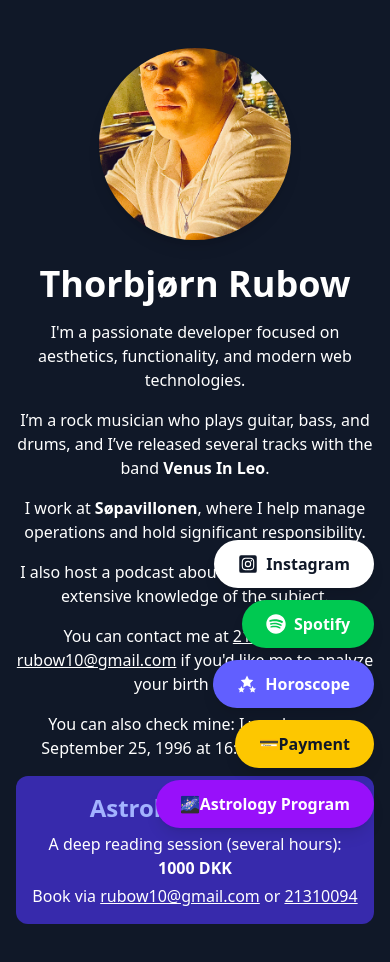
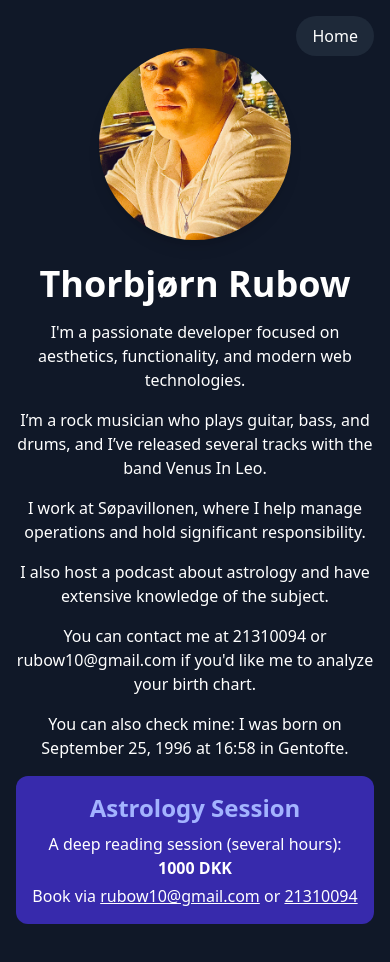
Before and after one commit to rubow10/TB-Rubow, a Next.js app: page / in a window 390 px wide. Shown: the top 962 px of the page. Built offline with nearby package versions, Linux system fonts and the light colour scheme.

Commit message:
mobilehome

```diff
--- a/src/app/page.js
+++ b/src/app/page.js
@@ -1,6 +1,6 @@
 "use client";
 
-import { useEffect, useRef } from "react";
+import { useEffect, useRef, useState } from "react";
 import gsap from "gsap";
 import { FaInstagramSquare, FaSpotify } from "react-icons/fa";
 import { GiStarsStack } from "react-icons/gi";
@@ -10,6 +10,7 @@ export default function HomePage() {
   const headingRef = useRef(null);
   const imageRef = useRef(null);
   const sessionRef = useRef(null);
+  const [showButtons, setShowButtons] = useState(false);
 
   useEffect(() => {
     gsap.from(imageRef.current, {
@@ -46,8 +47,66 @@ export default function HomePage() {
     });
   }, []);
 
+  const buttons = [
+    {
+      label: "Instagram",
+      href: "https://www.instagram.com/thorbjornrubow/",
+      className: "bg-white text-gray-900 hover:bg-gray-200",
+      icon: <FaInstagramSquare className="w-5 h-5" />,
+    },
+    {
+      label: "Spotify",
+      href: "https://open.spotify.com/artist/6p9Kfwl2J5Paojnvw6veAr",
+      className: "bg-green-500 text-white hover:bg-green-600",
+      icon: <FaSpotify className="w-5 h-5" />,
+    },
+    {
+      label: "Horoscope",
+      href: "https://horoscopes.astro-seek.com/calculate-birth-chart-horoscope-online/?minor_150=on&minor_45=on&minor_30=on&minor_135=on&minor_72=on&minor_144=on&hid_fortune_check=on&hid_vertex_check=on&hid_chiron_check=on&hid_lilith_check=on&hid_uzel_check=on&hid_fortune_asp=on&hid_vertex_asp=on&hid_chiron_asp=on&hid_lilith_asp=on&hid_uzel_asp=on&hid_asc_asp=on&nick=Thorbjørn%20Rubow&narozeni_den=25&narozeni_mesic=9&narozeni_rok=1996&narozeni_hodina=16&narozeni_minuta=58",
+      className: "bg-indigo-500 text-white hover:bg-indigo-600",
+      icon: <GiStarsStack className="w-5 h-5" />,
+    },
+    {
+      label: "Payment",
+      href: "/pay",
+      className: "bg-yellow-400 text-gray-900 hover:bg-yellow-300",
+      icon: <>💳</>,
+    },
+    {
+      label: "Astrology Program",
+      href: "/zodiac",
+      className: "bg-purple-600 text-white hover:bg-purple-500",
+      icon: <>🌌</>,
+    },
+  ];
+
   return (
     <main className="min-h-screen bg-gray-900 text-white flex flex-col justify-center items-center px-4 py-12 relative">
+      {/* Toggle Button - visible only on small screens */}
+      <button
+        className="fixed top-4 right-4 z-50 bg-gray-800 text-white px-4 py-2 rounded-full md:hidden"
+        onClick={() => setShowButtons(!showButtons)}
+      >
+        {showButtons ? "Home" : "Home"}
+      </button>
+
+      {/* Buttons */}
+      <div className={`fixed bottom-4 right-4 z-40 flex flex-col gap-3 items-end transition-all duration-300 ${showButtons ? "opacity-100" : "opacity-0 pointer-events-none"} md:opacity-100 md:pointer-events-auto`}>
+        {buttons.map((button, i) => (
+          <a
+            key={i}
+            href={button.href}
+            target={button.href.startsWith("http") ? "_blank" : undefined}
+            rel={button.href.startsWith("http") ? "noopener noreferrer" : undefined}
+            className={`flex items-center gap-2 px-6 py-3 font-semibold rounded-full shadow-lg transition ${button.className}`}
+          >
+            {button.icon}
+            {button.label}
+          </a>
+        ))}
+      </div>
+
+      {/* Content */}
       <img
         ref={imageRef}
         src="/tb.jpg"
@@ -72,27 +131,7 @@ export default function HomePage() {
           ref={(el) => (textRefs.current[index] = el)}
           className="text-md md:text-lg text-center max-w-2xl mb-4"
         >
-          {text.includes("Venus In Leo") ? (
-            <>
-              I’m a rock musician who plays guitar, bass, and drums, and I’ve released several tracks with the band <strong>Venus In Leo</strong>.
-            </>
-          ) : text.includes("Søpavillonen") ? (
-            <>
-              I work at <strong>Søpavillonen</strong>, where I help manage operations and hold significant responsibility.
-            </>
-          ) : text.includes("podcast") ? (
-            <>
-              I also host a podcast about astrology and have extensive knowledge of the subject.
-            </>
-          ) : text.includes("21310094") ? (
-            <>
-              You can contact me at{" "}
-              <a href="tel:21310094" className="underline">21310094</a> or{" "}
-              <a href="mailto:rubow10@gmail.com" className="underline">rubow10@gmail.com</a> if you'd like me to analyze your birth chart.
-            </>
-          ) : (
-            text
-          )}
+          {text}
         </p>
       ))}
 
@@ -108,52 +147,6 @@ export default function HomePage() {
           Book via <a href="mailto:rubow10@gmail.com" className="underline">rubow10@gmail.com</a> or <a href="tel:21310094" className="underline">21310094</a>
         </p>
       </div>
-
-      <div className="fixed bottom-4 right-4 z-50 flex flex-col gap-3 items-end">
-        {[
-          {
-            label: "Instagram",
-            href: "https://www.instagram.com/thorbjornrubow/",
-            className: "bg-white text-gray-900 hover:bg-gray-200",
-            icon: <FaInstagramSquare className="w-5 h-5" />,
-          },
-          {
-            label: "Spotify",
-            href: "https://open.spotify.com/artist/6p9Kfwl2J5Paojnvw6veAr",
-            className: "bg-green-500 text-white hover:bg-green-600",
-            icon: <FaSpotify className="w-5 h-5" />,
-          },
-          {
-            label: "Horoscope",
-            href: "https://horoscopes.astro-seek.com/calculate-birth-chart-horoscope-online/?minor_150=on&minor_45=on&minor_30=on&minor_135=on&minor_72=on&minor_144=on&hid_fortune_check=on&hid_vertex_check=on&hid_chiron_check=on&hid_lilith_check=on&hid_uzel_check=on&hid_fortune_asp=on&hid_vertex_asp=on&hid_chiron_asp=on&hid_lilith_asp=on&hid_uzel_asp=on&hid_asc_asp=on&nick=Thorbjørn%20Rubow&narozeni_den=25&narozeni_mesic=9&narozeni_rok=1996&narozeni_hodina=16&narozeni_minuta=58",
-            className: "bg-indigo-500 text-white hover:bg-indigo-600",
-            icon: <GiStarsStack className="w-5 h-5" />,
-          },
-          {
-            label: "Payment",
-            href: "/pay",
-            className: "bg-yellow-400 text-gray-900 hover:bg-yellow-300",
-            icon: <>💳</>,
-          },
-          {
-            label: "Astrology Program",
-            href: "/zodiac",
-            className: "bg-purple-600 text-white hover:bg-purple-500",
-            icon: <>🌌</>,
-          },
-        ].map((button, i) => (
-          <a
-            key={i}
-            href={button.href}
-            target={button.href.startsWith("http") ? "_blank" : undefined}
-            rel={button.href.startsWith("http") ? "noopener noreferrer" : undefined}
-            className={`flex items-center gap-2 px-6 py-3 font-semibold rounded-full shadow-lg transition ${button.className}`}
-          >
-            {button.icon}
-            {button.label}
-          </a>
-        ))}
-      </div>
     </main>
   );
 }
```
